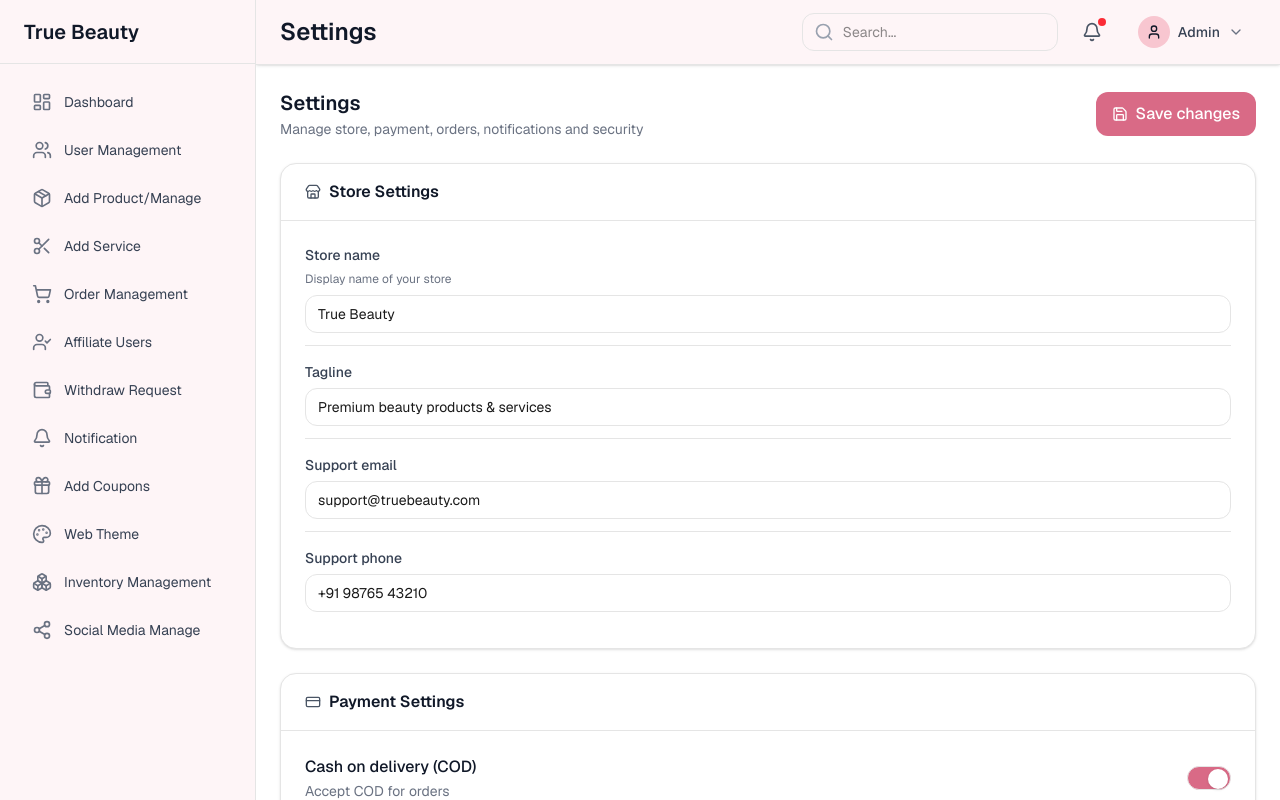
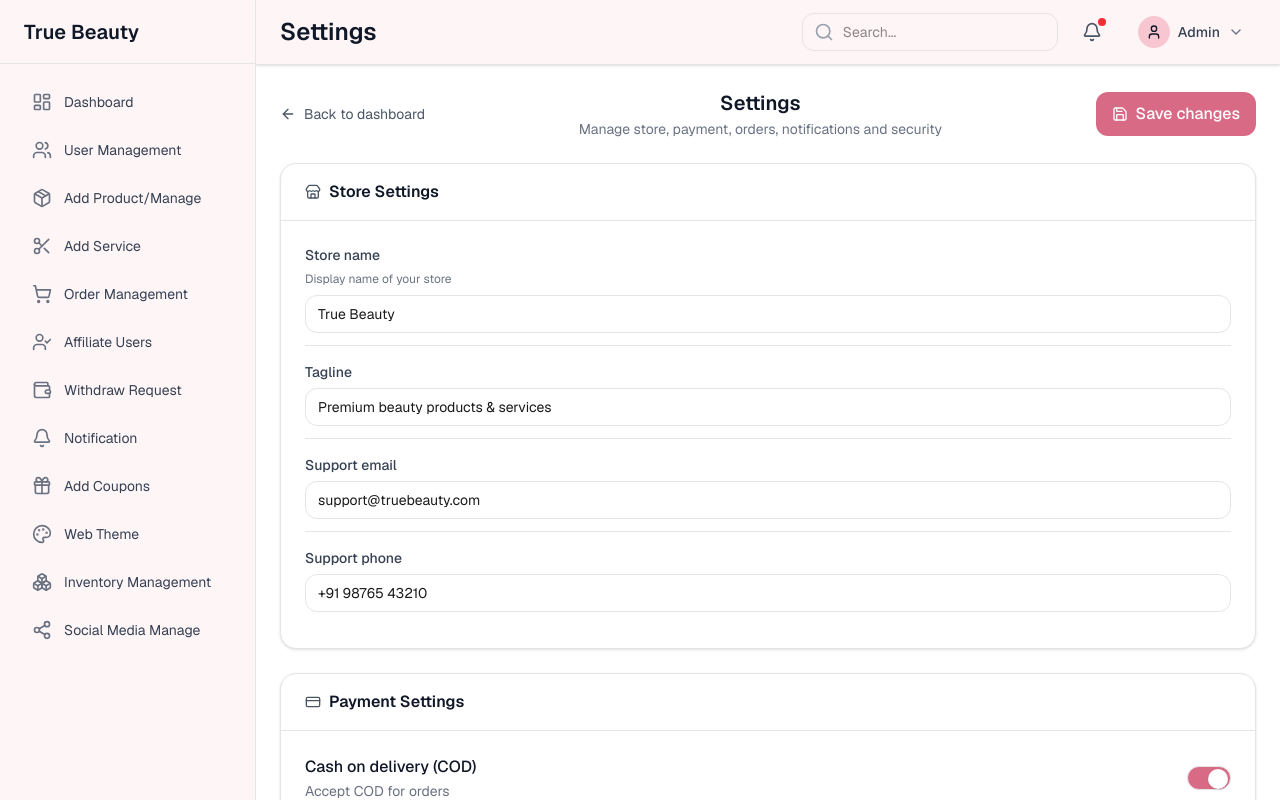
Before and after one commit to ZoyaAnsari19/true-beauty-admin-panel, a Next.js app: page /settings in a window 1280 px wide. Built offline with nearby package versions, Linux system fonts and the light colour scheme.

Commit message:
Add navigation link to Settings page: Integrate a back button linking to the dashboard, enhancing user navigation experience.

```diff
--- a/app/settings/page.tsx
+++ b/app/settings/page.tsx
@@ -1,6 +1,7 @@
 "use client";
 
 import React, { useState } from "react";
+import Link from "next/link";
 import {
   Store,
   CreditCard,
@@ -8,6 +9,7 @@ import {
   Bell,
   Shield,
   Save,
+  ArrowLeft,
 } from "lucide-react";
 
 function SettingsSection({
@@ -121,8 +123,16 @@ export default function SettingsPage() {
 
   return (
     <div className="space-y-6">
-      <div className="flex flex-col sm:flex-row sm:items-center sm:justify-between gap-4">
-        <div>
+      <div className="flex items-center justify-between gap-2">
+        <Link
+          href="/"
+          className="inline-flex items-center gap-2 text-sm text-gray-600 hover:text-gray-900"
+        >
+          <ArrowLeft className="w-4 h-4" />
+          <span className="hidden sm:inline">Back to dashboard</span>
+          <span className="sm:hidden">Back</span>
+        </Link>
+        <div className="flex-1 text-center">
           <h1 className="text-xl font-semibold text-gray-900">Settings</h1>
           <p className="text-sm text-gray-500 mt-0.5">
             Manage store, payment, orders, notifications and security
```
